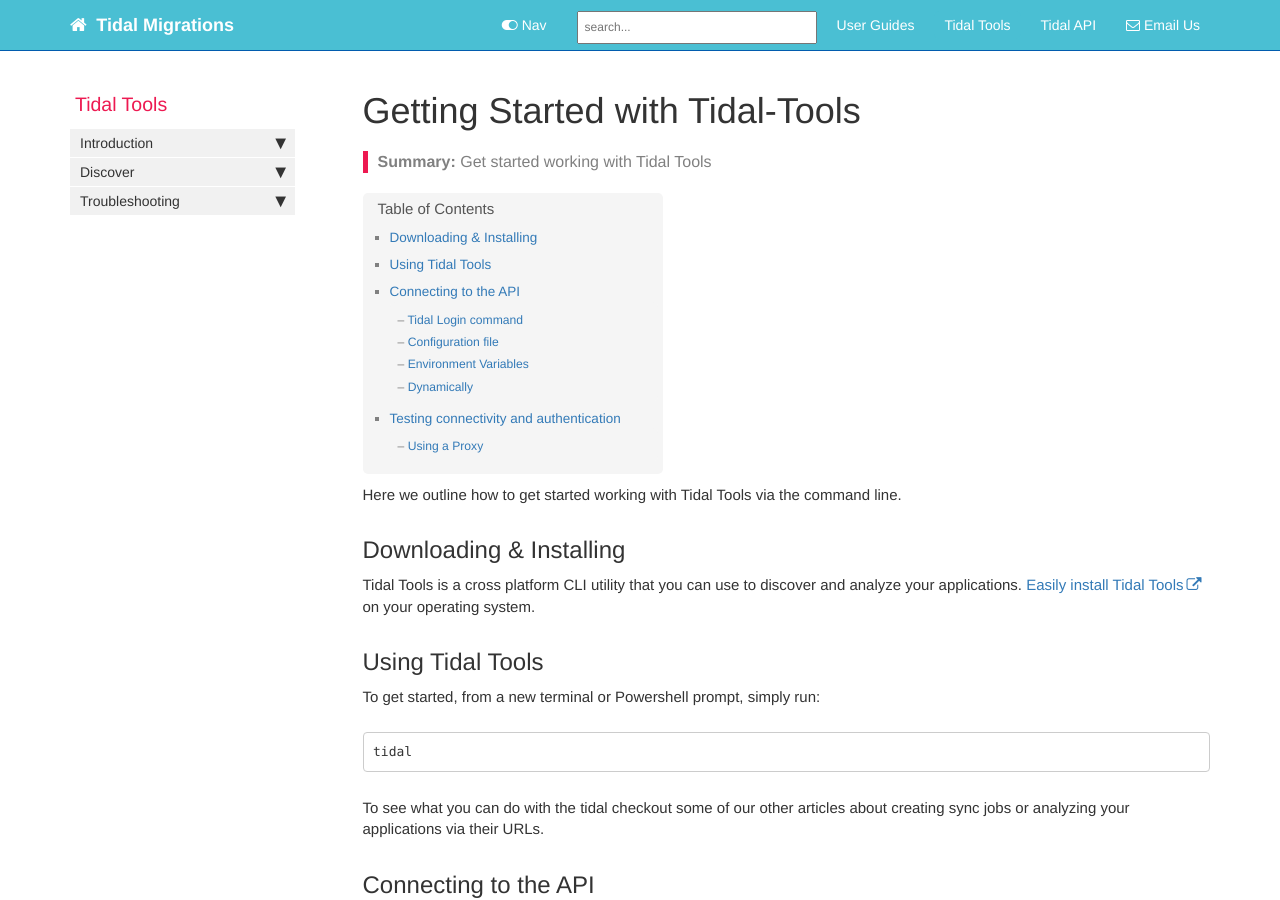
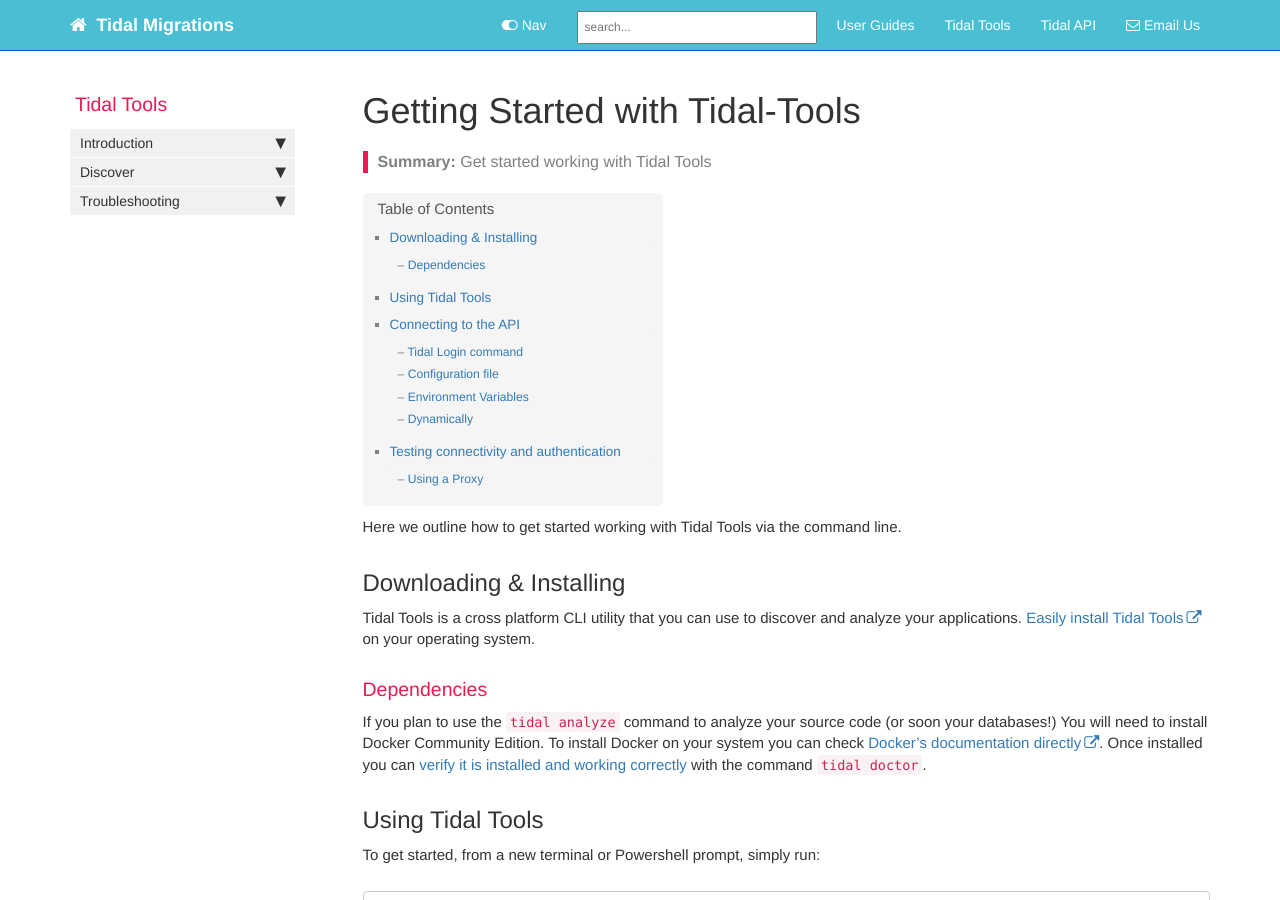
Before and after one commit to tidalmigrations/tidalmigrations.github.io, a Jekyll site: the page built from pages/tidal tools/getstarted.md, in a window 1280 px wide and 900 px high. Built offline with Jekyll 4.4.1, drawn with Linux system fonts in a browser that asks for light colours; nearby versions of some CDN libraries; comment, search, counter and statistics services are not loaded.

Commit message:
Add content for Docker installation

```diff
--- a/pages/tidal tools/getstarted.md
+++ b/pages/tidal tools/getstarted.md
@@ -14,6 +14,10 @@ Here we outline how to get started working with Tidal Tools via the command line
 
 Tidal Tools is a cross platform CLI utility that you can use to discover and analyze your applications.
 [Easily install Tidal Tools](https://get.tidal.sh) on your operating system.
+
+### Dependencies
+
+If you plan to use the `tidal analyze` command to analyze your source code (or soon your databases!) You will need to install Docker Community Edition. To install Docker on your system you can check [Docker's documentation directly](https://docs.docker.com/install/). Once installed you can [verify it is installed and working correctly](/troubleshooting.html) with the command `tidal doctor`.
 
 ## Using Tidal Tools
 To get started, from a new terminal or Powershell prompt, simply run:
```
